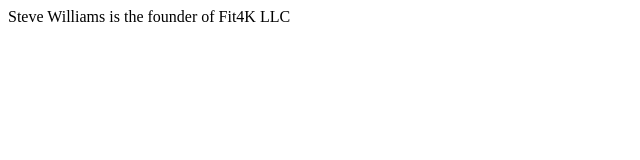
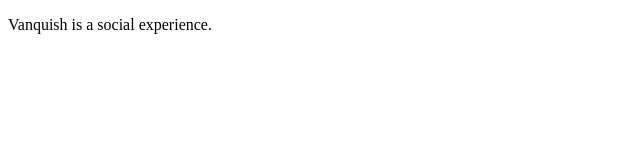
Before and after one commit to Code4K/HTML-Me-Something, a plain HTML site: page index.html in a window 1280 px wide. Shown: the whole page, without its empty margins (0-640 px from the left). Drawn offline with Linux system fonts and the light colour scheme.

Commit message:
Vanquish

```diff
--- a/index.html
+++ b/index.html
@@ -1 +1,11 @@
-<p>Steve Williams is the founder of Fit4K LLC</p>
+<!DOCTYPE html>
+
+<html>
+   <head>
+      <title>Vanquish</title>
+   </head>
+
+   <body>
+       <p>Vanquish is a social experience.</p>
+    </body>
+</html>
```
